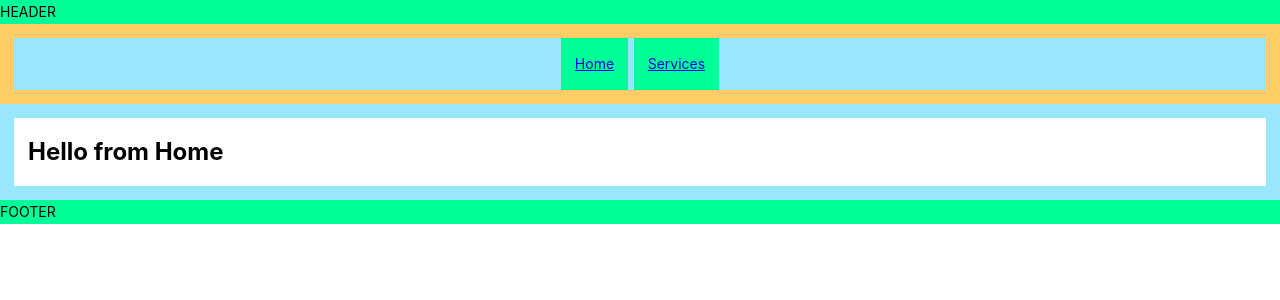
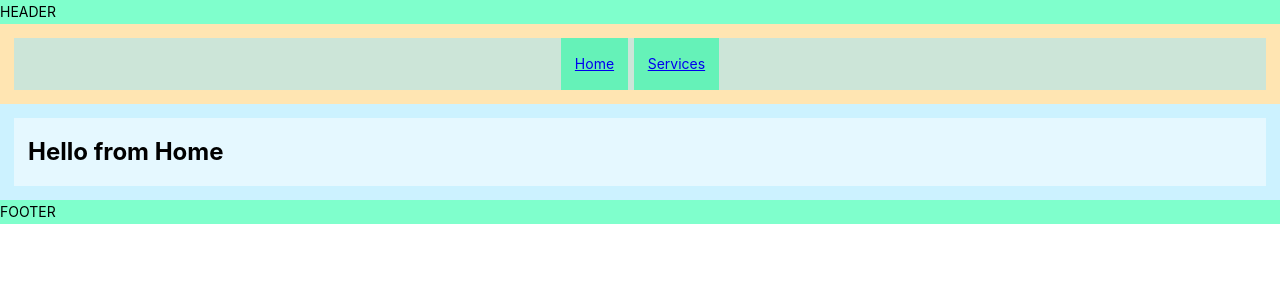
Before and after one commit to igoryen/zenkova, a React (Create React App) app: page / in a window 1280 px wide. Shown: the top 300 px of the page. Built offline with nearby package versions, Linux system fonts and the light colour scheme.

Commit message:
colors are now semi-opaque

```diff
--- a/src/styles/colors.scss
+++ b/src/styles/colors.scss
@@ -1,7 +1,5 @@
-$color1: #ffcc66;
-$color2: #99e6ff;
-$color3: #00ff99;
-// $color4: rgba(230, 255, 255, 0.3);
-$color4: #ffffff;
-
-$color5: #ff471a;
+$color1: #ffcc6680;
+$color2: #99e6ff80;
+$color3: #00ff9980;
+$color4: #ffffff80;
+$color5: #ff471a80;
```
